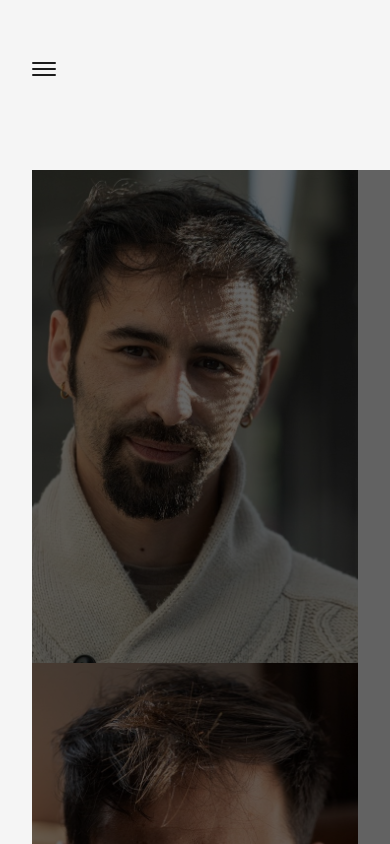
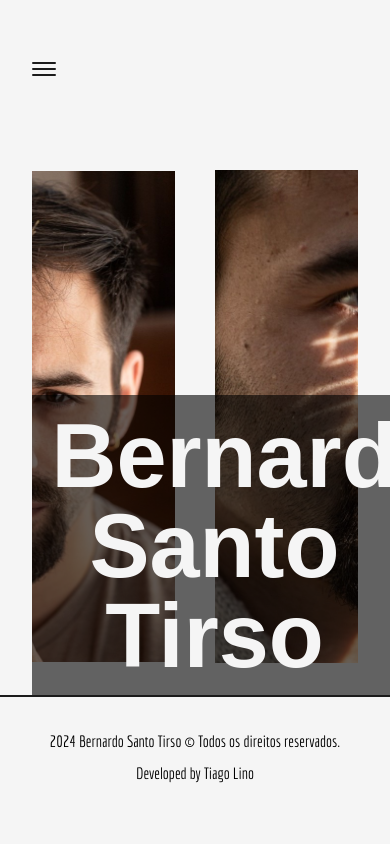
Before and after one commit to dopelyner/bernardo-santo-tirso, a Next.js app: page / in a window 390 px wide. Shown: the top 844 px of the page. Built offline with nearby package versions, Linux system fonts and the light colour scheme; a web font is replaced by a local one.

Commit message:
fix: small devices home page

```diff
--- a/src/components/Icons.js
+++ b/src/components/Icons.js
@@ -416,38 +416,6 @@ export const DownArrow = ({ className, ...rest }) => (
     </svg>
 );
 
-export const ScrollIcon = ({ className, ...rest }) => (
-    <svg
-        xmlns="http://www.w3.org/2000/svg"
-        width={72}
-        height={72}
-        {...rest}>
-        <path
-            fill="#D0CFCE"
-            d="M37.297 16.773h-2.472c-5.876 0-10.684 4.808-10.684 10.684V44.39c0 5.876 4.808 10.684 10.684 10.684h2.472c5.876 0 10.684-4.808 10.684-10.684V27.457c0-5.876-4.808-10.684-10.684-10.684z"
-        />
-        <path
-            fill="#3F3F3F"
-            d="M36.061 22.112a2.08 2.08 0 0 0-2.074 2.074v5.834a2.08 2.08 0 0 0 2.074 2.073 2.08 2.08 0 0 0 2.074-2.073v-5.834a2.08 2.08 0 0 0-2.074-2.074z"
-        />
-        <path
-            fill="#9B9B9A"
-            d="M35.136 18.177c3.027 1.299 5.904 3.163 6.239 7.873.388 5.455-1.63 15.669-2.28 20.857-.453 3.627-2.247 5.307-4.63 7.21-1.2.961 5.267.844 7.93-.713 2.286-1.336 4.5-3.629 4.527-2.904l.323-25.805s-.937-6.937-8.566-6.94c0 0-7.652-.393-3.543.422z"
-        />
-        <g
-            fill="none"
-            stroke="currentColor"
-            strokeLinecap="round"
-            strokeLinejoin="round"
-            strokeMiterlimit={10}
-            strokeWidth={2}
-        >
-            <path d="M38.83 54.501h-5.537c-4.97 0-9.035-4.065-9.035-9.034V26.38c0-4.969 4.066-9.034 9.035-9.034h5.536c4.97 0 9.035 4.065 9.035 9.034v19.087c0 4.969-4.066 9.034-9.035 9.034z" />
-            <path d="M36.145 32.155h-.168a2.035 2.035 0 0 1-2.03-2.03V24.08c0-1.116.914-2.029 2.03-2.029h.168c1.116 0 2.03.913 2.03 2.03v6.046c0 1.116-.914 2.03-2.03 2.03zm5.186 27.861-5.216 5.216m-5.258-5.216 5.216 5.216m-5.216-53.34 5.216-5.216m5.258 5.216-5.216-5.216" />
-        </g>
-    </svg>
-)
-
 export const LeftArrow = ({ className, ...rest }) => (
     <svg
         xmlns="http://www.w3.org/2000/svg"
@@ -529,7 +497,8 @@ export const PlusCircle = ({ className, ...rest }) => (
 )
 
 export const ArrowRight = ({ className, ...rest }) => (
-    <svg xmlns="http://www.w3.org/2000/svg"
+    <svg
+        xmlns="http://www.w3.org/2000/svg"
         width={40}
         height={40}
         viewBox="0 0 24 24"
@@ -568,3 +537,43 @@ export const ArrowRight = ({ className, ...rest }) => (
         </g>
     </svg>
 )
+
+export const ArrowHorizontal = ({ className, ...rest }) => (
+
+    <svg
+        xmlns="http://www.w3.org/2000/svg"
+        width={24}
+        height={24}
+        viewBox="0 0 24 24"
+        {...rest}>
+        <g
+            fill="none"
+            stroke="#fff"
+            strokeLinecap="round"
+            strokeLinejoin="round"
+            strokeWidth={2}>
+            <path
+                strokeDasharray={12}
+                strokeDashoffset={12}
+                d="M15 7H3.5M9 17H20.5">
+                <animate
+                    fill="freeze"
+                    attributeName="stroke-dashoffset"
+                    dur="0.3s"
+                    values="12;0">
+                </animate>
+            </path>
+            <path
+                strokeDasharray={8}
+                strokeDashoffset={8} d="M3 7L7 11M3 7L7 3M21 17L17 21M21 17L17 13">
+                <animate
+                    fill="freeze"
+                    attributeName="stroke-dashoffset"
+                    begin="0.3s"
+                    dur="0.2s"
+                    values="8;0">
+                </animate>
+            </path>
+        </g>
+    </svg>
+)
--- a/src/components/Navbar.js
+++ b/src/components/Navbar.js
@@ -247,9 +247,7 @@ const Navbar = () => {
                     :
                     null
             }
-            {/* <div className='absolute left-[50%] top-2 translate-x-[-50%]'>
-                <Logo />
-            </div> */}
+
         </header>
     )
 }
--- a/src/pages/index.js
+++ b/src/pages/index.js
@@ -1,4 +1,4 @@
-import AnimatedText from '@/components/AnimatedText'
+import { ArrowHorizontal } from '@/components/Icons'
 import Layout from '@/components/Layout'
 import TitleStickText from '@/components/TitleStickText'
 import TransitionEffect from '@/components/TransitionEffect'
@@ -20,15 +20,19 @@ export default function Home() {
       <main className='relative w-full min-h-96 flex flex-col justify-center text-dark dark:text-light sm:justify-center sm:items-center'>
         <Layout className='p-0 xl:p-0 lg:p-0 sm:p-0 '>
 
-          <div className='w-full h-full absolute flex z-20 pt-32 items-start sm:items-center bg-transparent/60 dark:bg-transparent/50'>
-            <TitleStickText title="Bernardo Santo Tirso" className='text-light' />
+          <div className='absolute flex right-0 -translate-x-6 p-2'>
+            <ArrowHorizontal />
           </div>
 
-          <div className='w-full flex items-center justify-center gap-10 overflow-clip sm:block'>
+          <div className='w-full h-full sm:h-fit absolute z-20 p-32 sm:p-0 bottom-0 bg-transparent/60 dark:bg-transparent/50'>
+            <TitleStickText title="Bernardo Santo Tirso" className='text-light sm:scale-90' />
+          </div>
+
+          <div className='w-full flex items-center  justify-center gap-10 overflow-clip sm:overflow-x-scroll ' >
             {homeMedia.map((item, index) => (
               <Image
+                priority
                 key={index}
-                priority
                 src={item.path}
                 width={500}
                 height={500}
```
